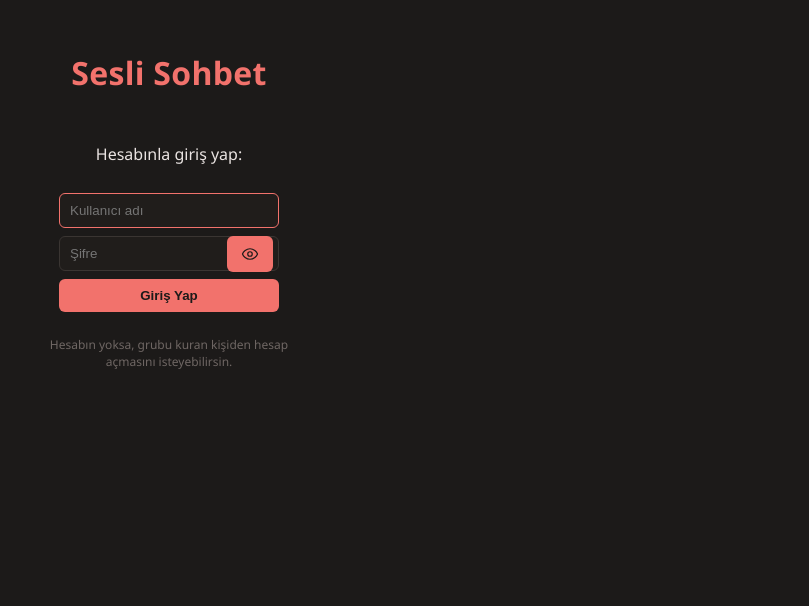
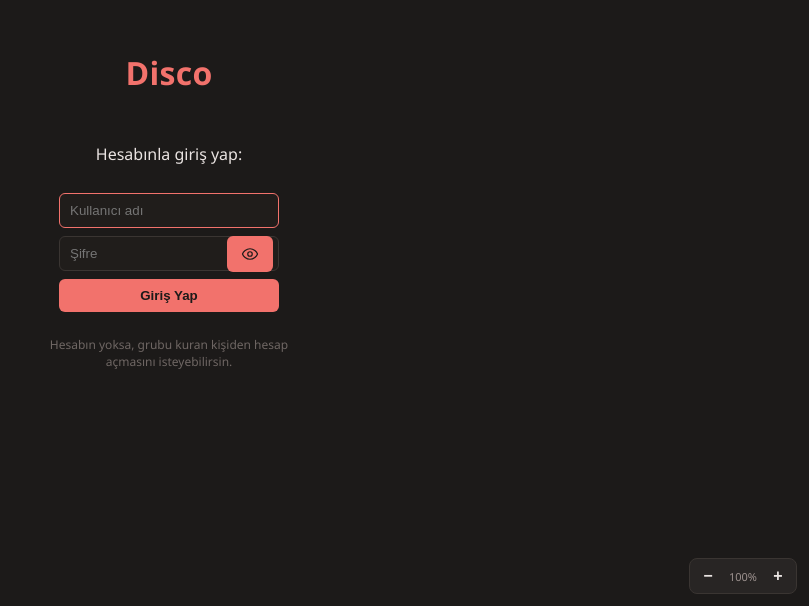
Before and after one commit to reversideniz-afk/proje, a React (Vite) app in the folder desktop/: page / in a window 1280 px wide. Shown: the part 194-800 px from the top of the page, without its empty margins (471-1280 px from the left). Built offline with nearby package versions, Linux system fonts and the light colour scheme.

Commit message:
estetik güncelleme

```diff
--- a/desktop/electron/main.cjs
+++ b/desktop/electron/main.cjs
@@ -39,7 +39,7 @@ function createWindow() {
     width: 1100,
     height: 720,
     // "title" pencerenin üst çubuğunda görünen isim
-    title: "Sesli Sohbet",
+    title: "Disco",
     webPreferences: {
       // preload.js: renderer (React) ile main process arasında GÜVENLİ
       // bir köprü. Şu an için boş ama ileride (ör. sistem bildirimleri
--- a/desktop/index.html
+++ b/desktop/index.html
@@ -8,7 +8,7 @@
     />
     <link rel="icon" type="image/svg+xml" href="/favicon.svg" />
     <meta name="viewport" content="width=device-width, initial-scale=1.0" />
-    <title>Sesli Sohbet</title>
+    <title>Disco</title>
   </head>
   <body>
     <div id="root"></div>
--- a/desktop/package.json
+++ b/desktop/package.json
@@ -15,7 +15,7 @@
   },
   "build": {
     "appId": "com.alganis.seslisohbet",
-    "productName": "Sesli Sohbet",
+    "productName": "Disco",
     "files": [
       "dist/**/*",
       "electron/**/*",
--- a/desktop/src/App.css
+++ b/desktop/src/App.css
@@ -809,3 +809,50 @@
   text-align: center;
   margin: 4px 0 0 0;
 }
+
+.zoom-control {
+  position: fixed;
+  bottom: 12px;
+  right: 12px;
+  display: flex;
+  align-items: center;
+  gap: 2px;
+  background: var(--bg-panel);
+  border: 1px solid var(--border-subtle);
+  border-radius: 8px;
+  padding: 4px;
+  z-index: 900;
+}
+
+.zoom-control button {
+  width: 26px;
+  height: 26px;
+  border: none;
+  background: transparent;
+  color: var(--text-primary);
+  font-size: 16px;
+  border-radius: 5px;
+  cursor: pointer;
+  display: flex;
+  align-items: center;
+  justify-content: center;
+}
+
+.zoom-control button:hover {
+  background: var(--bg-panel-hover);
+}
+
+.zoom-control span {
+  font-size: 11px;
+  color: var(--text-muted);
+  min-width: 38px;
+  text-align: center;
+  cursor: pointer;
+  user-select: none;
+}
+
+.channel-lock {
+  font-size: 10px;
+  opacity: 0.6;
+  margin-left: 2px;
+}
--- a/desktop/src/App.jsx
+++ b/desktop/src/App.jsx
@@ -160,7 +160,61 @@ function EyeIcon({ visible }) {
   )
 }
 
+// YENİ: her ekranda (giriş dahil) sabit köşede duran küçük yakınlaştırma
+// kontrolü — Ctrl+/Ctrl- ile aynı işi yapar, sadece tıklanabilir hali.
+function ZoomControl({ zoomLevel, onZoomOut, onZoomIn, onReset }) {
+  return (
+    <div className="zoom-control">
+      <button onClick={onZoomOut} title="Küçült (Ctrl -)">
+        −
+      </button>
+      <span onClick={onReset} title="Sıfırla (Ctrl 0)">
+        {Math.round(zoomLevel * 100)}%
+      </span>
+      <button onClick={onZoomIn} title="Büyüt (Ctrl +)">
+        +
+      </button>
+    </div>
+  )
+}
+
 function App() {
+  // YENİ: Arayüz yakınlaştırma — tüm pencereyi büyütüp küçültüyor.
+  // Son seçilen seviye, uygulama kapanıp açılsa bile hatırlanıyor.
+  const [zoomLevel, setZoomLevel] = useState(() => {
+    const saved = window.localStorage?.getItem('zoomLevel')
+    const parsed = saved ? parseFloat(saved) : 1
+    return Number.isFinite(parsed) ? parsed : 1
+  })
+
+  useEffect(() => {
+    window.electronAPI?.setZoomFactor?.(zoomLevel)
+    window.localStorage?.setItem('zoomLevel', String(zoomLevel))
+  }, [zoomLevel])
+
+  const zoomIn = () => setZoomLevel((z) => Math.min(Math.round((z + 0.1) * 10) / 10, 1.8))
+  const zoomOut = () => setZoomLevel((z) => Math.max(Math.round((z - 0.1) * 10) / 10, 0.6))
+  const zoomReset = () => setZoomLevel(1)
+
+  // Ctrl+ / Ctrl- / Ctrl+0 (Mac'te Cmd) — standart yakınlaştırma kısayolları.
+  useEffect(() => {
+    const handleKeydown = (e) => {
+      if (!(e.ctrlKey || e.metaKey)) return
+      if (e.key === '+' || e.key === '=') {
+        e.preventDefault()
+        zoomIn()
+      } else if (e.key === '-') {
+        e.preventDefault()
+        zoomOut()
+      } else if (e.key === '0') {
+        e.preventDefault()
+        zoomReset()
+      }
+    }
+    window.addEventListener('keydown', handleKeydown)
+    return () => window.removeEventListener('keydown', handleKeydown)
+  }, [])
+
   // --- Kişisel hesap girişi ---
   const [username, setUsername] = useState('')
   const [password, setPassword] = useState('')
@@ -184,6 +238,9 @@ function App() {
 
   // YENİ: kanal listesi artık sunucudan geliyor (koda gömülü değil).
   const [channels, setChannels] = useState([])
+  // YENİ: bu kişinin daha önce üye olduğu kanallar — bu kanallara
+  // girerken şifre sorulmuyor.
+  const [memberChannels, setMemberChannels] = useState([])
 
   // --- Kanal (metin) durumu ---
   const [activeChannel, setActiveChannel] = useState(null)
@@ -912,6 +969,7 @@ function App() {
             setIceServers(response.iceServers)
           }
           setChannels(Array.isArray(response.channels) ? response.channels : [])
+          setMemberChannels(Array.isArray(response.memberChannels) ? response.memberChannels : [])
           setLoggedIn(true)
         } else {
           setLoginError(response?.message || 'Giriş başarısız.')
@@ -929,6 +987,11 @@ function App() {
     e.preventDefault()
     if (pendingChannel) {
       joinChannel(pendingChannel, channelPasswordInput)
+      // İyimser güncelleme: doğru şifreyse (asıl kontrol sunucuda,
+      // burası sadece kilit ikonunu güncelliyor) bir daha sormasın.
+      setMemberChannels((prev) =>
+        prev.includes(pendingChannel) ? prev : [...prev, pendingChannel]
+      )
     }
     setPendingChannel(null)
     setShowChannelPassword(false)
@@ -969,7 +1032,7 @@ function App() {
   if (!loggedIn) {
     return (
       <div className="name-entry">
-        <h1>Sesli Sohbet</h1>
+        <h1>Disco</h1>
         <p>Hesabınla giriş yap:</p>
         <form onSubmit={handleLogin}>
           <input
@@ -1004,6 +1067,7 @@ function App() {
         <p className="name-entry-hint">
           Hesabın yoksa, grubu kuran kişiden hesap açmasını isteyebilirsin.
         </p>
+        <ZoomControl zoomLevel={zoomLevel} onZoomOut={zoomOut} onZoomIn={zoomIn} onReset={zoomReset} />
       </div>
     )
   }
@@ -1011,23 +1075,31 @@ function App() {
   return (
     <div className="app-shell">
       <aside className="channel-sidebar">
-        <h1 className="app-title">Sesli Sohbet</h1>
+        <h1 className="app-title">Disco</h1>
         <p className="whoami">{displayName} olarak bağlısın</p>
         <nav className="channel-list">
-          {channels.map((channel) => (
+          {channels.map((channel) => {
+            const isMember = memberChannels.includes(channel)
+            return (
               <button
                 key={channel}
                 className={
                   'channel-button' + (activeChannel === channel ? ' channel-button--active' : '')
                 }
                 onClick={() => {
+                  if (isMember) {
+                    // YENİ: zaten üyeysen şifre sorulmadan direkt gir.
+                    joinChannel(channel, null)
+                  } else {
                     setPendingChannel(channel)
                     setChannelPasswordInput('')
+                  }
                 }}
               >
-              # {channel}
+                # {channel} {!isMember && <span className="channel-lock">🔒</span>}
               </button>
-          ))}
+            )
+          })}
         </nav>
       </aside>
 
@@ -1321,6 +1393,8 @@ function App() {
           </div>
         </div>
       )}
+
+      <ZoomControl zoomLevel={zoomLevel} onZoomOut={zoomOut} onZoomIn={zoomIn} onReset={zoomReset} />
     </div>
   )
 }
```
Also changed, not shown: desktop/electron/preload.cjs (+6 -1 lines), 2 other files (tests, documents, lock files or other folders). Lines whose indentation alone changed are shown as unchanged.
